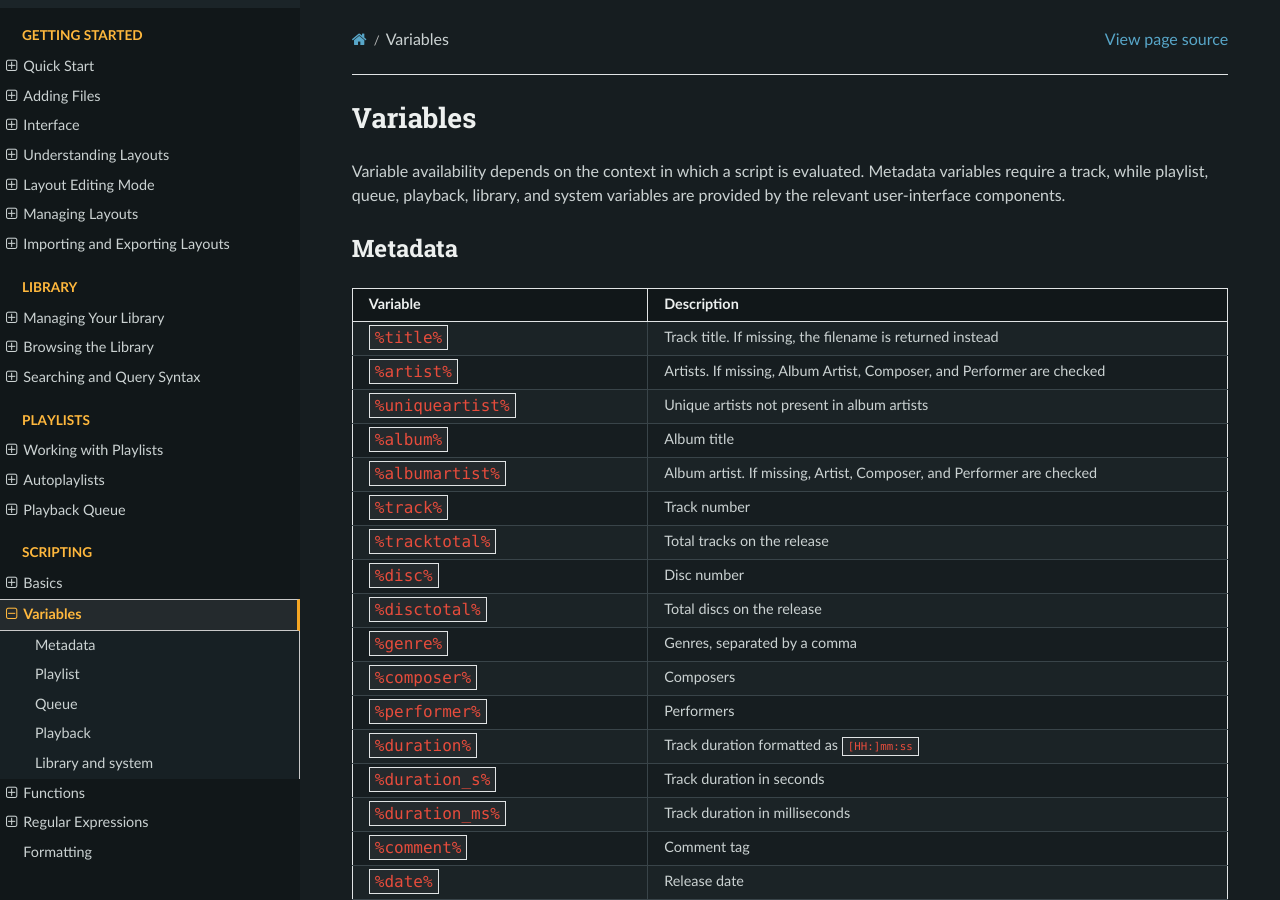
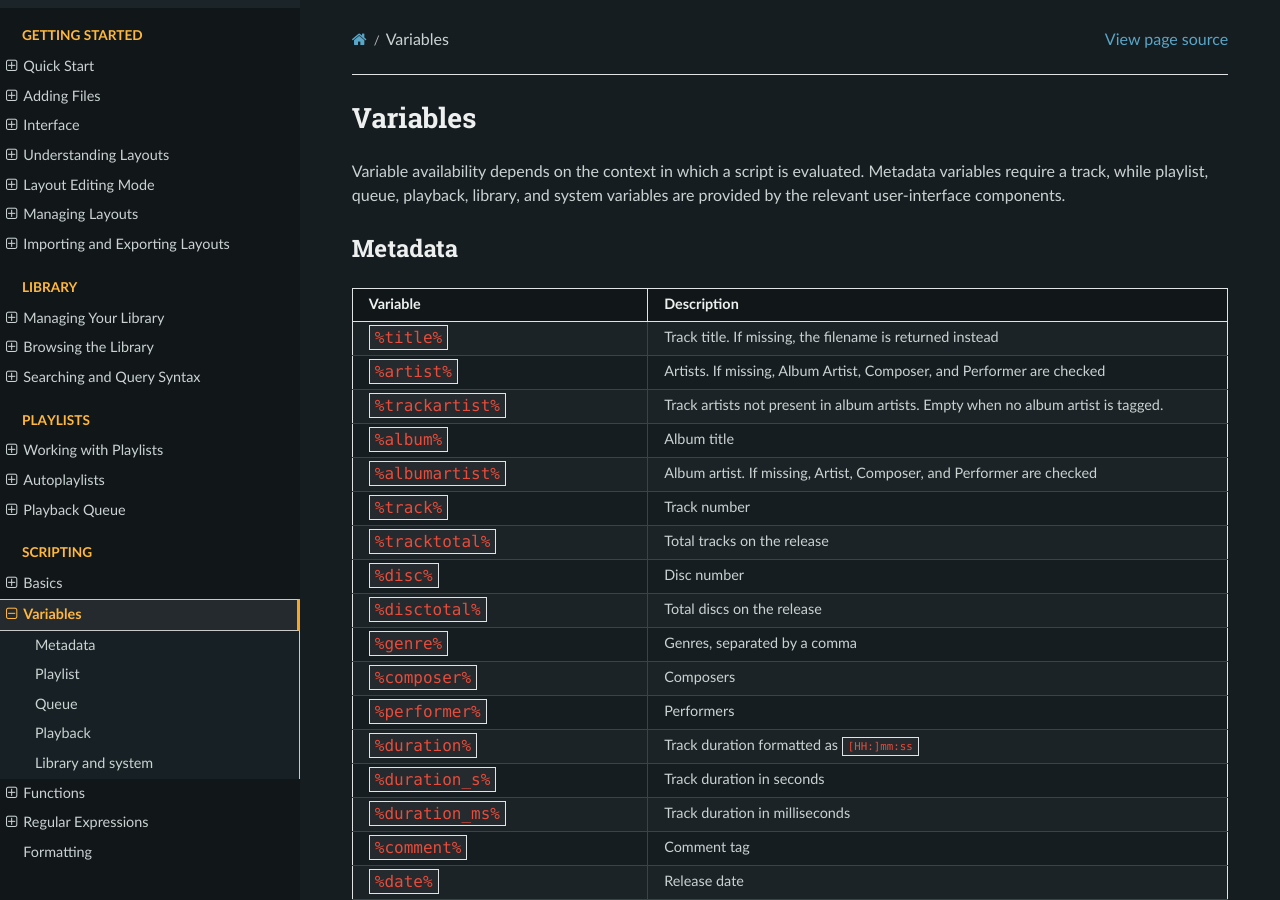
Before and after one commit to fooyin/fooyin-docs, a Sphinx documentation site: the page built from docs/source/scripting/variables.rst, in a window 1280 px wide and 900 px high. Built offline with Sphinx 7.4.7 and the Read the Docs theme 3.1.0, drawn with Linux system fonts in a browser that asks for light colours.

Commit message:
Update %trackartist%

```diff
--- a/docs/source/scripting/variables.rst
+++ b/docs/source/scripting/variables.rst
@@ -19,8 +19,8 @@ Metadata
      - Track title. If missing, the filename is returned instead
    * - ``%artist%``
      - Artists. If missing, Album Artist, Composer, and Performer are checked
-   * - ``%uniqueartist%``
-     - Unique artists not present in album artists
+   * - ``%trackartist%``
+     - Track artists not present in album artists. Empty when no album artist is tagged.
    * - ``%album%``
      - Album title
    * - ``%albumartist%``
```
